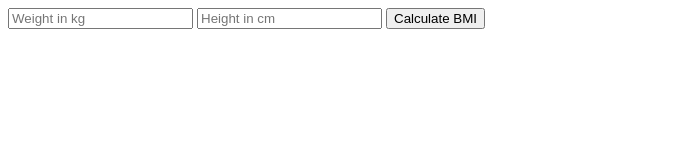
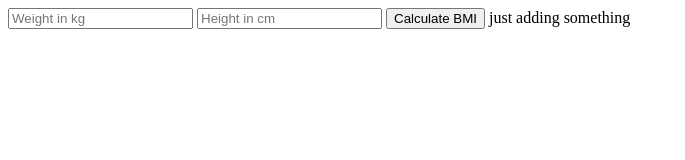
Before and after one commit to kedar-hargude/calculator-server-app, a website: page bmiCalculator.html in a window 1280 px wide. Shown: the whole page, without its empty margins (0-685 px from the left). Drawn offline with Linux system fonts and the light colour scheme.

Commit message:
adding a line to check what's happening with renaming branches

```diff
--- a/bmiCalculator.html
+++ b/bmiCalculator.html
@@ -11,6 +11,7 @@
         <input type="text" name="weight" placeholder="Weight in kg">
         <input type="text" name="height" placeholder="Height in cm">
         <button>Calculate BMI</button>
+        just adding something
     </form>
 </body>
 </html>
```
